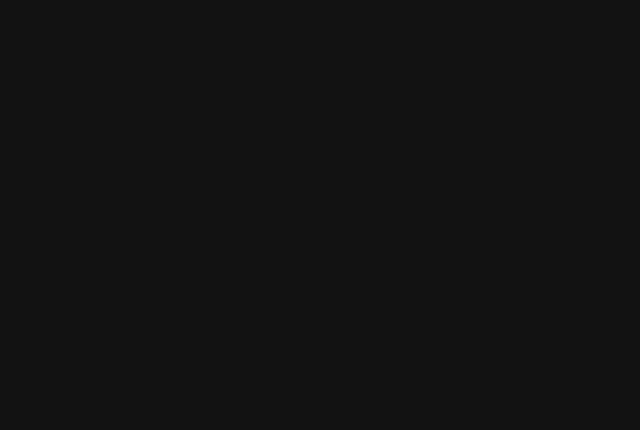
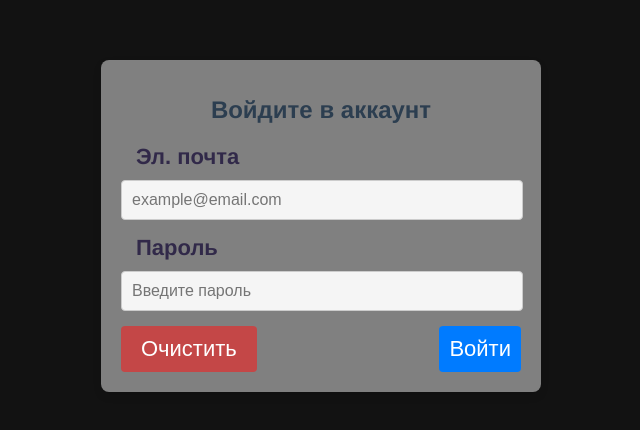
Before and after one commit to zazplay/ton_spane-, a Vue app in the folder ton-spane_front/: page /auth in a window 1280 px wide. Before the commit this address had no page. Shown: the part 182-612 px from the top of the page, without its empty margins (319-959 px from the left). Built offline with nearby package versions, Linux system fonts and the light colour scheme.

Commit message:
#Redesigned the authorization form and plugged it in. Configured secure routers.

```diff
--- a/ton-spane_front/src/App.vue
+++ b/ton-spane_front/src/App.vue
@@ -1,13 +1,13 @@
 <script>
-import MainPage from './components/Page/MainPage.vue';
+// import MainPage from './components/Page/MainPage.vue';
 import { computed } from 'vue';
 import { useRoute } from 'vue-router';
 
 export default {
  name: 'App',
- components: {
-   MainPage,
- },
+//  components: {
+//    MainPage,
+//  },
  setup() {
    const route = useRoute();
    const isAuthPage = computed(() => route.path === '/auth');
@@ -20,8 +20,8 @@ export default {
 </script>
 
 <template>
- <MainPage v-if="!isAuthPage" />
- <router-view v-else />
+ <!-- <MainPage v-if="!isAuthPage" /> -->
+ <router-view  />
 </template>
 
 <style>
@@ -29,7 +29,7 @@ export default {
  font-family: Avenir, Helvetica, Arial, sans-serif;
  -webkit-font-smoothing: antialiased;
  -moz-osx-font-smoothing: grayscale;
- text-align: center;
+ /* text-align: center; */
  color: #2c3e50;
  width: 100%;
 }
--- a/ton-spane_front/src/components/Page/AuthPage/AuthPage.vue
+++ b/ton-spane_front/src/components/Page/AuthPage/AuthPage.vue
@@ -1,215 +1,225 @@
 <template>
-    <el-row justify="center" align="middle" class="h-screen">
-      <el-col :xs="22" :sm="20" :md="16" :lg="12" :xl="8">
-        <el-card class="box-card">
-          <template #header>
-            <el-text class="mx-auto d-block text-center" size="large" tag="h1" style="font-size: 32px">
-              Войдите в аккаунт
-            </el-text>
-          </template>
+  <div class="auth-container">
+    <div class="form-card">
+      <h1 class="title">Войдите в аккаунт</h1>
 
-          <el-form
-            ref="ruleFormRef"
-            :model="ruleForm"
-            :rules="rules"
-            label-position="top"
-            size="large"
-            status-icon
-          >
-            <el-form-item
-              label="Эл. почта"
-              prop="email"
-              class="el-form-item--large"
-            >
-              <el-input
-                v-model="ruleForm.email"
-                type="email"
-                autocomplete="on"
-                placeholder="example@email.com"
-                :style="{ fontSize: '18px' }"
-              />
-            </el-form-item>
+      <form @submit.prevent="submitForm" class="auth-form">
+        <div class="form-item">
+          <label for="email" class="label-style">Эл. почта</label>
+          <input v-model="ruleForm.email" type="email" id="email" placeholder="example@email.com" required />
+          <p v-if="errors.email" class="error-text">{{ errors.email }}</p>
+        </div>
 
-            <el-form-item
-              label="Пароль"
-              prop="pass"
-              class="el-form-item--large"
-            >
-              <el-input
-                v-model="ruleForm.pass"
-                type="password"
-                autocomplete="off"
-                placeholder="Введите пароль"
-                show-password
-                :style="{ fontSize: '18px' }"
-              />
-            </el-form-item>
+        <div class="form-item">
+          <label for="pass" class="label-style">Пароль</label>
+          <input v-model="ruleForm.pass" type="password" id="pass" placeholder="Введите пароль" required />
+          <p v-if="errors.pass" class="error-text">{{ errors.pass }}</p>
+        </div>
 
-            <el-form-item class="button-container">
-                <el-button
-                @click="resetForm(ruleFormRef)"
-                class="reset-btn"
-                :style="{ fontSize: '18px', height: '48px' }"
-              >
-                Очистить
-              </el-button>
-              <el-button
-                type="primary"
-                @click="submitForm(ruleFormRef)"
-                class="login-btn"
-                :style="{ fontSize: '18px', height: '48px' }"
-              >
-                Войти
-              </el-button>
-
-
-            </el-form-item>
-          </el-form>
-        </el-card>
-      </el-col>
-    </el-row>
+        <div class="form-actions">
+          <button class="red-btn" type="button" @click="resetForm">Очистить</button>
+          <button type="submit" class="submit-btn blue-btn">Войти</button>
+        </div>
+      </form>
+    </div>
+  </div>
 </template>
 
 <script>
-   import { defineComponent, reactive, ref } from 'vue'
+import axios from 'axios';
+import config from '@/config';
 
-   export default defineComponent({
+export default {
   name: 'AuthPage',
-    setup() {
-      const ruleFormRef = ref(null)
+  data() {
+    return {
+      ruleForm: {
+        email: '',
+        pass: ''
+      },
+      errors: {
+        email: '',
+        pass: ''
+      }
+    };
+  },
+  methods: {
+    validateForm() {
+      const errors = {};
+      // Валидация email
+      const emailPattern = /^[a-zA-Z0-9._%+-]+@[a-zA-Z0-9.-]+\.[a-zA-Z]{2,}$/;
+      if (!this.ruleForm.email) {
+        errors.email = 'Пожалуйста, введите email';
+      } else if (!emailPattern.test(this.ruleForm.email)) {
+        errors.email = 'Пожалуйста, введите корректный email';
+      }
 
-      const validatePass = (rule, value, callback) => {
-        if (value === '') {
-          callback(new Error('Пожалуйста, введите пароль'))
-        } else if (value.length < 6) {
-          callback(new Error('Пароль должен быть не менее 6 символов'))
-        } else if (!/[A-Z]/.test(value)) {
-          callback(new Error('Пароль должен содержать хотя бы одну заглавную букву'))
-        } else if (!/[0-9]/.test(value)) {
-          callback(new Error('Пароль должен содержать хотя бы одну цифру'))
+      // Валидация пароля
+      const { pass } = this.ruleForm;
+      if (!pass) {
+        errors.pass = 'Пожалуйста, введите пароль';
+      } else if (pass.length < 6) {
+        errors.pass = 'Пароль должен быть не менее 6 символов';
+      } else if (!/[A-Z]/.test(pass)) {
+        errors.pass = 'Пароль должен содержать хотя бы одну заглавную букву';
+      } else if (!/[0-9]/.test(pass)) {
+        errors.pass = 'Пароль должен содержать хотя бы одну цифру';
+      }
+
+      this.errors = errors;
+      return Object.keys(errors).length === 0;
+    },
+    async submitForm() {
+      if (this.validateForm()) {
+        try {
+          // URL вашего API для авторизации
+          const apiUrl = `${config.API_BASE_URL}/auth/login/`;
+
+          // Данные для отправки
+          const payload = {
+            email: this.ruleForm.email,
+            password: this.ruleForm.pass,
+          };
+
+          // Отправка запроса
+          const response = await axios.post(apiUrl, payload);
+
+          // Обработка ответа
+          console.log("Успешный вход:", response.data);
+
+          // Дополнительно: сохранение токена или переход на другую страницу
+          if (response.data.accessToken) {
+            localStorage.setItem("authToken", response.data.accessToken);
+            localStorage.setItem('refreshToken',response.data.refreshToken)
+            alert("Вход выполнен успешно!");
+            window.location.href = "/app/tape";
+          }
+        } catch (error) {
+          console.error("Ошибка при входе:", error);
+          alert("Не удалось выполнить вход. Проверьте данные и попробуйте снова.");
+        }
       } else {
-          callback()
+        console.log("Ошибка валидации формы!");
+      }
+    },
+    resetForm() {
+      this.ruleForm.email = '';
+      this.ruleForm.pass = '';
+      this.errors = {};
     }
   }
+};
+</script>
 
-      const ruleForm = reactive({
-        pass: '',
-        email: '',
-      })
-
-      const rules = reactive({
-        pass: [{
-          validator: validatePass,
-          trigger: 'blur',
-          required: true
-        }],
-        email: [
-          {
-            required: true,
-            message: 'Пожалуйста, введите email',
-            trigger: 'blur',
-          },
-          {
-            type: 'email',
-            message: 'Пожалуйста, введите корректный email',
-            trigger: ['blur', 'change'],
-          }
-        ]
-      })
-
-      const submitForm = (formEl) => {
-        if (!formEl) return
-        formEl.validate((valid) => {
-          if (valid) {
-            console.log('submit!')
-          } else {
-            console.log('error submit!')
-          }
-        })
+<style scoped>
+.auth-container {
+  display: flex;
+  justify-content: center;
+  align-items: center;
+  height: 100vh;
 }
 
-      const resetForm = (formEl) => {
-        if (!formEl) return
-        formEl.resetFields()
+.form-card {
+  padding: 20px;
+  border-radius: 8px;
+  box-shadow: 0 4px 8px rgba(0, 0, 0, 0.1);
+  width: 100%;
+  max-width: 400px;
+  background-color: grey;
 }
 
-      return {
-        ruleFormRef,
-        ruleForm,
-        rules,
-        submitForm,
-        resetForm
-      }
-    }
-   })
-   </script>
-
-   <style>
-   .h-screen {
-    min-height: 100vh;
+.title {
+  text-align: center;
+  font-size: 24px;
+  margin-bottom: 20px;
 }
 
-   .box-card {
-    padding: 20px;
+.auth-form {
+  display: flex;
+  flex-direction: column;
+
 }
 
-   .el-form-item--large .el-form-item__label {
-    font-size: 18px !important;
-    margin-bottom: 12px;
+.form-item {
+
+  margin-bottom: 15px;
 }
 
-   .el-card__header {
-    padding: 30px 20px;
-    border-bottom: none;
+.form-item label {
+  font-size: 22px;
+  font-weight: 600;
+
+  color: rgb(49, 41, 73);
 }
 
-   .button-container {
-    display: flex;
-    justify-content:flex-end;
-    align-items: center;
-    position: relative;
+.label-style {
+  padding-left: 15px;
 }
 
-   .login-btn {
-    position: absolute;
-    left: 50%;
-    transform: translateX(-50%);
-    width: 200px;
+.form-item input {
+  width: 95%;
+  margin-top: 10px;
+  padding: 10px;
+  font-size: 16px;
+  border: 1px solid #ccc;
+  border-radius: 4px;
+  color: black;
+  background-color: whitesmoke;
 }
 
-   .reset-btn {
-    width: 120px;
+.form-actions {
+  display: flex;
+  justify-content: space-between;
+  align-items: center;
+}
+
+.submit-btn,
+form button[type="button"] {
+  color: white;
+  border: none;
+  padding: 10px 20px;
+  font-size: 22px;
+  border-radius: 4px;
+}
+
+.submit-btn {
+  width: max-content;
+  padding: 10px;
+}
+
+
+.red-btn {
+  background-color: rgb(196, 71, 71);
+}
+
+.red-btn:hover {
+  background-color: rgb(177, 16, 16);
+}
+
+.blue-btn {
+  background-color: #007bff;
+}
+
+.blue-btn:hover {
+  background-color: #0056b3;
 }
 
 /* Адаптивные стили */
 @media screen and (max-width: 768px) {
-    .box-card {
-      padding: 5px;
+  .form-card {
+    padding: 15px;
   }
 
-    .el-card__header {
-      padding: 15px 5px;
+  .title {
+    font-size: 20px;
   }
 
-    .el-form-item--large .el-form-item__label {
-      font-size: 20px !important;
-      margin-bottom: 0px;
+  .form-item input {
+    font-size: 20px;
   }
 
-    .el-text {
-      font-size: 24px !important;
-    }
-
-    .el-button {
-      height: 50px !important;
-    }
-
-    .login-btn {
-      width: 160px;
-    }
-
-    .reset-btn {
-      width: 100px;
+  .submit-btn {
+    font-size: 14px;
   }
 }
 </style>
--- a/ton-spane_front/src/components/Page/More/GoToProfile.vue
+++ b/ton-spane_front/src/components/Page/More/GoToProfile.vue
@@ -19,7 +19,7 @@
                 <span style="color: aliceblue;">{{ userData?.username || 'Loading...' }}</span>
                 <el-link
                     :underline="false"
-                    :href="`/user/${userId}`"
+                    :href="`/app/user/${userId}`"
                     class="link-style"
                 >
                     Перейти к профилю >
--- /dev/null
+++ b/ton-spane_front/src/config.js
@@ -0,0 +1,5 @@
+const API_BASE_URL = 'https://ton-back-e015fa79eb60.herokuapp.com/api';
+
+export default {
+    API_BASE_URL,
+}
```
Also changed, not shown: ton-spane_front/src/components/HorizontalMenu.vue (+5 -5 lines), ton-spane_front/src/components/MenuComponent.vue (+7 -7 lines), ton-spane_front/src/components/Page/MainPage.vue (+2 -13 lines), ton-spane_front/src/route.js (+39 -38 lines). Lines whose indentation alone changed are shown as unchanged.
